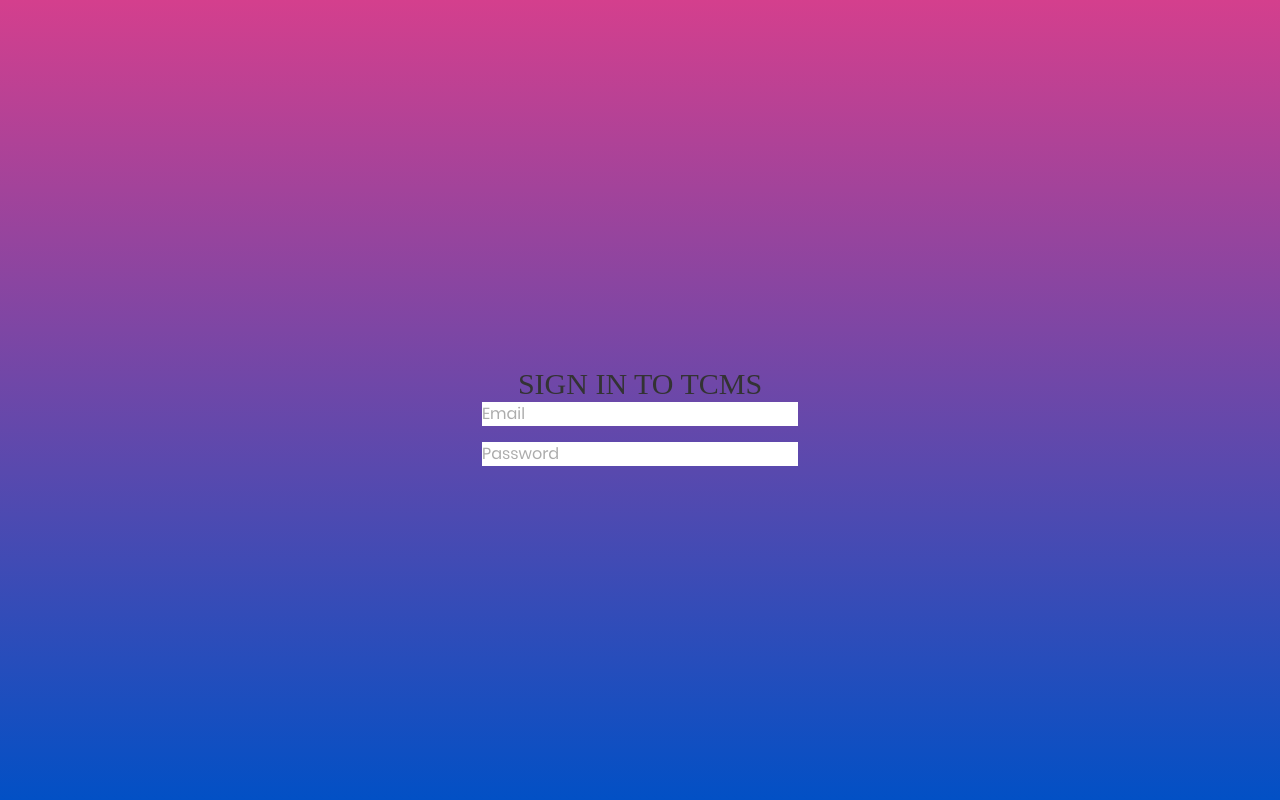
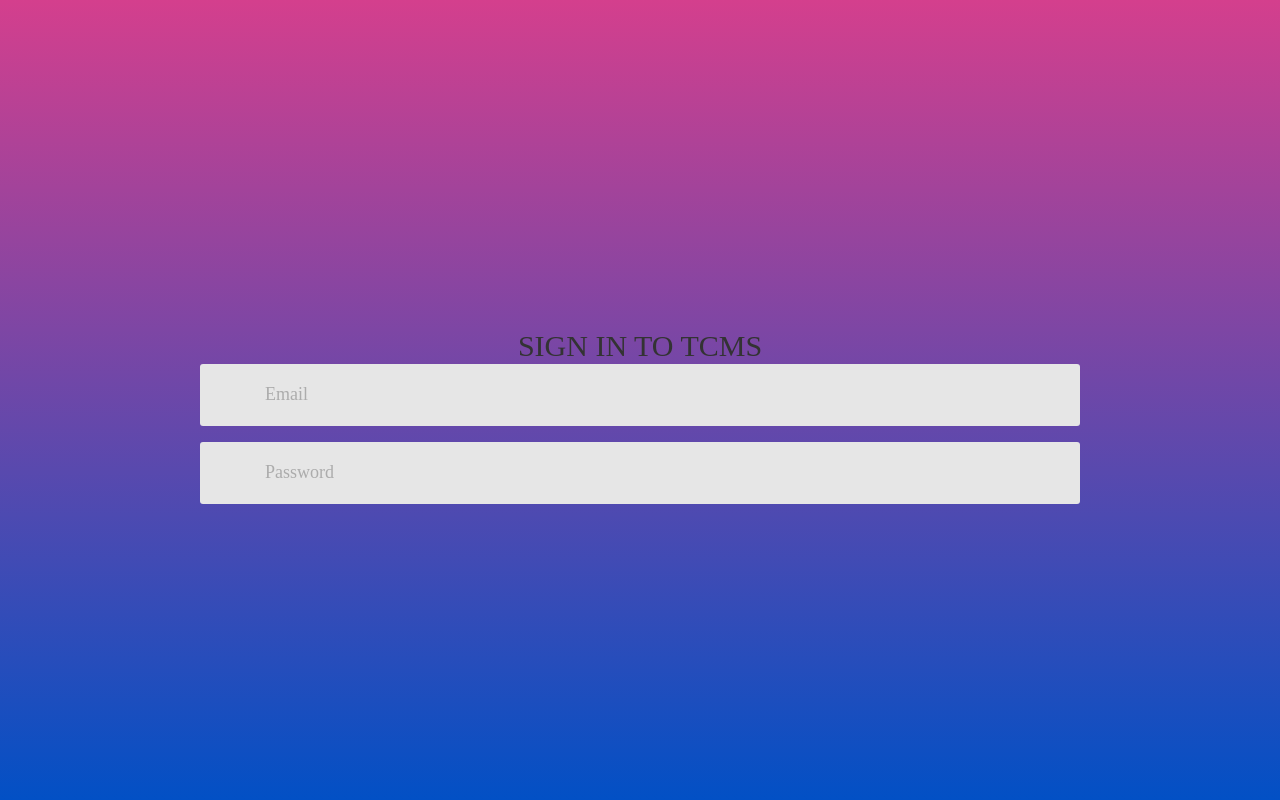
Before and after one commit to CS-499-Team-G/CS-499-Team-G, a PHP site: page / in a window 1280 px wide. Run offline with PHP 8.4, Linux system fonts and the light colour scheme; some libraries are stand-ins or nearby versions.

Commit message:
More CSS

```diff
--- a/css/main.css
+++ b/css/main.css
@@ -175,6 +175,25 @@ iframe {
 	color: rgba(211, 63, 141, 0.6);
 }
 
+.input100 {
+	font-family: Raleway-SemiBold;
+	font-size: 18px;
+	line-height: 1.2;
+	color: #686868;
+
+	display: block;
+	width: 100%;
+	background: #e6e6e6;
+	height: 62px;
+	border-radius: 3px;
+	padding: 0 30px 0 65px;
+}
+
+.input100:focus + .focus-input100 {
+	-webkit-animation: anim-shadow 0.5s ease-in-out forwards;
+	animation: anim-shadow 0.5s ease-in-out forwards;
+}
+
 .input100:focus + .focus-input100 + .symbol-input100 {
 	color: #d33f8d;
 	padding-left: 18px;
```
